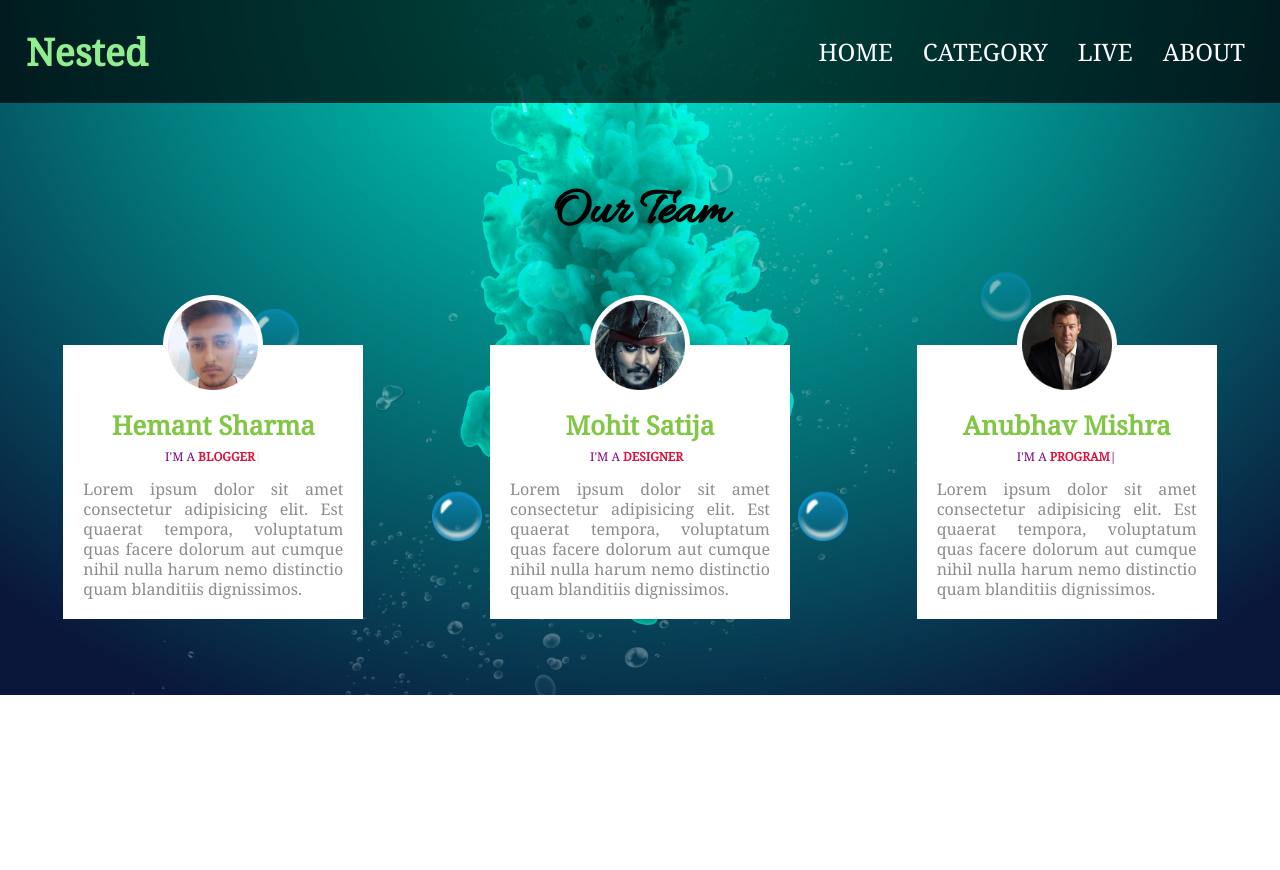
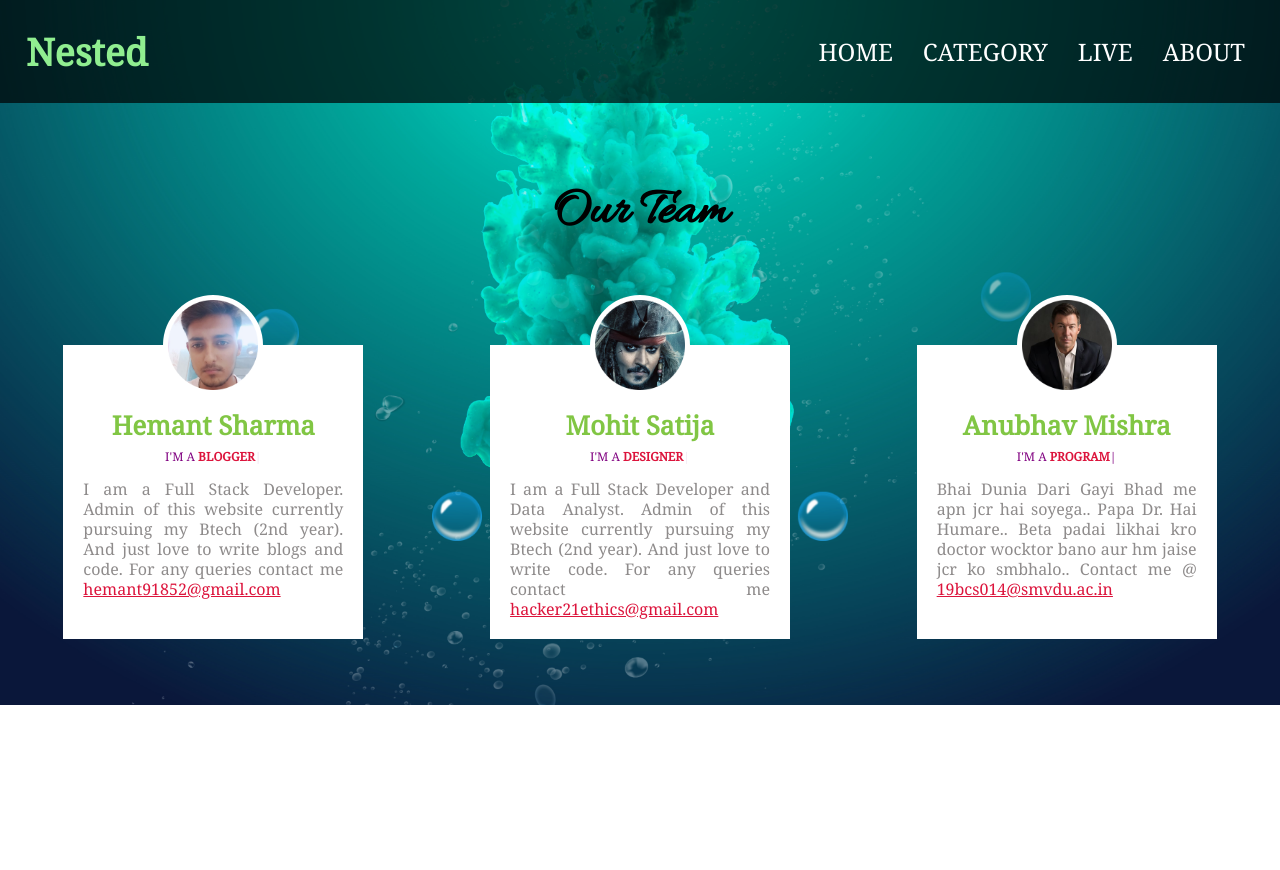
Before and after one commit to EH-GD-MOHIT21/newblogrepo, a Django app: page /about in a window 1280 px wide. Run offline with Django 3.2, Linux system fonts and the light colour scheme; some libraries are stand-ins or nearby versions.

Commit message:
Update aboutus.html

```diff
--- a/templates/aboutus.html
+++ b/templates/aboutus.html
@@ -50,7 +50,7 @@
                 </div>
                 <h3>Hemant Sharma</h3>
                 <p class="role">I'm a <span class="typing"></span></p>
-                <p>Lorem ipsum dolor sit amet consectetur adipisicing elit. Est quaerat tempora, voluptatum quas facere dolorum aut cumque nihil nulla harum nemo distinctio quam blanditiis dignissimos.</p>
+                <p>I am a Full Stack Developer. Admin of this website currently pursuing my Btech (2nd year). And just love to write blogs and code. For any queries contact me <a href="#" style="color: crimson;">hemant91852@gmail.com</a></p>
             </div>
             <div class="team_member">
                 <div class="team_img">
@@ -58,7 +58,7 @@
                 </div>
                 <h3>Mohit Satija</h3>
                 <p class="role">I'm a <span class="typing1"></span></p>
-                <p>Lorem ipsum dolor sit amet consectetur adipisicing elit. Est quaerat tempora, voluptatum quas facere dolorum aut cumque nihil nulla harum nemo distinctio quam blanditiis dignissimos.</p>
+                <p>I am a Full Stack Developer and Data Analyst. Admin of this website currently pursuing my Btech (2nd year). And just love to write code. For any queries contact me <a href="#" style="color: crimson;">hacker21ethics@gmail.com</a></p>
             </div>
             <div class="team_member">
                 <div class="team_img">
@@ -66,7 +66,7 @@
                 </div>
                 <h3>Anubhav Mishra</h3>
                 <p class="role">I'm a <span class="typing2"></span></p>
-                <p>Lorem ipsum dolor sit amet consectetur adipisicing elit. Est quaerat tempora, voluptatum quas facere dolorum aut cumque nihil nulla harum nemo distinctio quam blanditiis dignissimos.</p>
+                <p>Bhai Dunia Dari Gayi Bhad me apn jcr hai soyega.. Papa Dr. Hai Humare.. Beta padai likhai kro doctor wocktor bano aur hm jaise jcr ko smbhalo.. Contact me @ <a href="#" style="color: crimson;">19bcs014@smvdu.ac.in</a> </p>
             </div>
         </div>
     </div>
```
